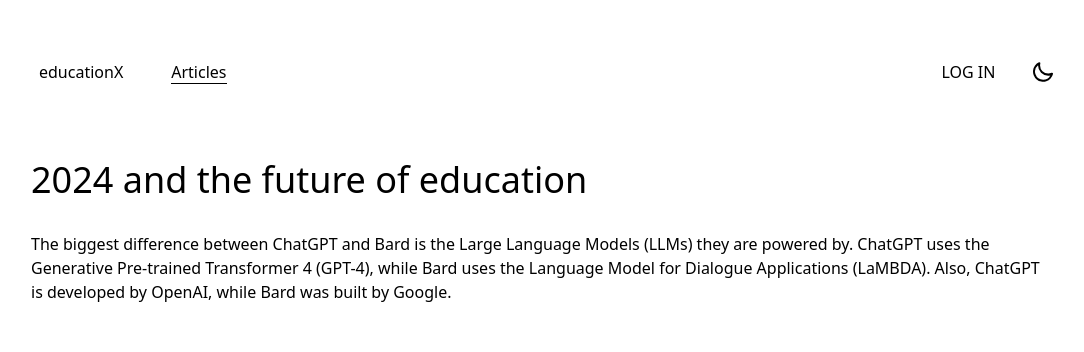
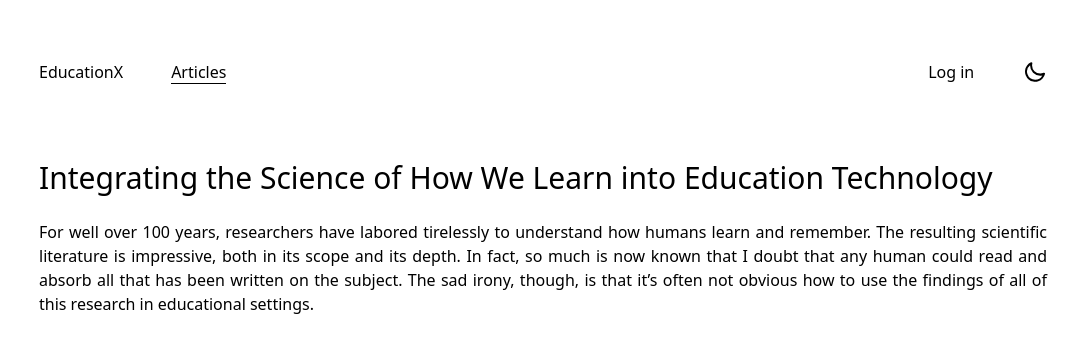
Before and after one commit to Tornikeramazashvili/blog-project, a React (Vite) app: page /articles/1 in a window 1280 px wide. Shown: the top 352 px of the page, without its empty margins (97-1181 px from the left). Built offline with nearby package versions, Linux system fonts and the light colour scheme; no server answers.

Commit message:
created blog post styles and implemented log in & log out component on localStorage

```diff
--- a/src/App.jsx
+++ b/src/App.jsx
@@ -1,33 +1,55 @@
-import { useState } from "react";
 import { Routes, Route, useNavigate } from "react-router-dom";
+import { useEffect, useState } from "react";
 
+// Pages and components
 import Layout from "./pages/Layout";
 import Home from "./pages/Home";
 import Latest from "./pages/Latest";
-import Posts from "./pages/Posts";
-import Goodies from "./pages/Goodies";
-import Courses from "./pages/Courses";
+import Community from "./pages/Community";
 import NotFound from "./pages/NotFound";
 import Article from "./components/Article";
 import EachArticle from "./pages/EachArticle";
 import SignInForm from "./sign-in/SignInForm";
 
+// Firebase
 import { signOut } from "firebase/auth";
 import { auth } from "./services/FirebaseConfig";
 
 function App() {
   const [isAuth, setIsAuth] = useState(false);
-  let navigate = useNavigate();
+  const [loading, setLoading] = useState(true);
+  const navigate = useNavigate();
 
-  const signOutUser = () => {
-    signOut(auth).then(() => {
+  // Stay logged in: Update user authentication status and store data when logged in or out
+  useEffect(() => {
+    const unsubscribe = auth.onAuthStateChanged((authUser) => {
+      authUser
+        ? ((localStorage.isAuth = JSON.stringify(authUser)), setIsAuth(true))
+        : (localStorage.removeItem("isAuth"), setIsAuth(false));
+      setLoading(false);
+    });
+
+    return () => unsubscribe();
+  }, []);
+
+  // Log out: Sign out the current authenticated user, remove data, and navigate to the home page
+  const signOutUser = async () => {
+    await signOut(auth);
     localStorage.removeItem("isAuth");
     setIsAuth(false);
     navigate("/", { replace: true });
-    });
   };
+
+  // Display loading spinner if loading is true
+  if (loading) {
     return (
-    <>
+      <div className="flex items-center justify-center h-screen">
+        <span className="loading loading-spinner loading-lg"></span>
+      </div>
+    );
+  }
+
+  return (
     <Routes>
       <Route
         path="/"
@@ -41,22 +63,13 @@
       >
         <Route index element={<Home />} />
         <Route path="/articles" element={<Latest />} />
-          {isAuth && <Route path="/community" element={<Posts />} />}
-          <Route path="/goodies" element={<Goodies />} />
-          <Route path="/courses" element={<Courses />} />
-          <Route
-            path="/sign_in"
-            element={<SignInForm setIsAuth={setIsAuth} />}
-          />
-          <Route
-            path="/article"
-            element={<Article title="" description="" image="" />}
-          />
+        {isAuth && <Route path="/community" element={<Community />} />}
+        <Route path="/sign_in" element={<SignInForm setIsAuth={setIsAuth} />} />
+        <Route path="/article" element={<Article title="" description="" />} />
         <Route path="/articles/:id" element={<EachArticle />} />
         <Route path="*" element={<NotFound />} />
       </Route>
     </Routes>
-    </>
   );
 }
 
--- a/src/components/Article.jsx
+++ b/src/components/Article.jsx
@@ -4,7 +4,7 @@
   return (
     <div>
       <h2 className="card-title">{title}</h2>
-      <p className="cart-description mt-4">{description}</p>
+      <p className="cart-description mt-4 line-clamp-2">{description}</p>
     </div>
   );
 }
--- /dev/null
+++ b/src/data/ArticlesData.jsx
@@ -0,0 +1,41 @@
+const ArticlesData = [
+  {
+    id: 1,
+    title: "Integrating the Science of How We Learn into Education Technology",
+    description: (
+      <>
+        <p className="mt-6 text-justify">
+          For well over 100 years, researchers have labored tirelessly to
+          understand how humans learn and remember. The resulting scientific
+          literature is impressive, both in its scope and its depth. In fact, so
+          much is now known that I doubt that any human could read and absorb
+          all that has been written on the subject. The sad irony, though, is
+          that it’s often not obvious how to use the findings of all of this
+          research in educational settings.
+        </p>
+      </>
+    ),
+  },
+  {
+    id: 2,
+    title: "To Prepare for Automation, Stay Curious and Don’t Stop Learning",
+    description: (
+      <>
+        <p className="mt-6 text-justify">
+          Earlier this year, President Trump signed an executive order for the
+          “American AI Initiative,” to guide AI developments and investments in
+          the following areas: research and development, ethical standards,
+          automation, and international outreach. This initiative is indicative
+          of the changing times, and how, as a country, the U.S. is learning to
+          navigate the implications of AI. Leaders in the business world,
+          specifically, are faced with the responsibility of equipping our
+          employees with the skills necessary for paving long-lasting career
+          paths, and the workforce must discover what will be expected as
+          technology continues to disrupt the norm, and work as we know it.
+        </p>
+      </>
+    ),
+  },
+];
+
+export default ArticlesData;
--- /dev/null
+++ b/src/pages/Community.jsx
@@ -0,0 +1,49 @@
+import { useState } from "react";
+import { addDoc, collection } from "firebase/firestore";
+import { db } from "../services/FirebaseConfig";
+
+function Community() {
+  // const [title, setTitle] = useState("");
+  // const [post, setPost] = useState("");
+
+  // const postsCollectionRef = collection(db, "posts")
+
+  // const createPost = async () => {
+  //   await addDoc(postsCollectionRef, )
+  // }
+
+  return (
+    <>
+      <div className="max-w-5xl mx-auto mt-20 px-2 overflow-y-hidden">
+        <div className="mb-3">
+          <h2 className="mb-2.5">Blog Title</h2>
+          <div>
+            <input
+              type="text"
+              placeholder="Enter you blog title"
+              className="input input-bordered w-full"
+              // onChange={(event) => {
+              //   setTitle(event.target.value);
+              // }}
+            />
+          </div>
+        </div>
+        <div className="mb-3">
+          <div className="flex flex-col">
+            <h2 className="mb-2.5">Blog Post</h2>
+            <textarea
+              className="textarea textarea-bordered h-24"
+              placeholder="Share your thoughts and insights here"
+              // onChange={(event) => {
+              //   setPost(event.target.value);
+              // }}
+            ></textarea>
+          </div>
+        </div>
+        <button className="btn w-full">Submit Post</button>
+      </div>
+    </>
+  );
+}
+
+export default Community;
--- a/src/pages/EachArticle.jsx
+++ b/src/pages/EachArticle.jsx
@@ -1,23 +1,8 @@
-import { useParams, NavLink } from "react-router-dom";
-import ArticleOne from "../assets/images/ArticleOne.png";
+import { useParams } from "react-router-dom";
+import articlesData from "../data/ArticlesData"; // Use PascalCase for imports
+import NotFound from "../pages/NotFound";
 
-const articlesData = [
-  {
-    image: ArticleOne,
-    id: 1,
-    title: "2024 and the future of education",
-    description:
-      "The biggest difference between ChatGPT and Bard is the Large Language Models (LLMs) they are powered by. ChatGPT uses the Generative Pre-trained Transformer 4 (GPT-4), while Bard uses the Language Model for Dialogue Applications (LaMBDA). Also, ChatGPT is developed by OpenAI, while Bard was built by Google.",
-  },
-  {
-    id: 2,
-    title: "Scrum vs. SAFe: Which Agile framework is right for your team?",
-    description:
-      "Scrum vs. SAFe: Making the right choice for powerful organizational change. We’ll explain each framework, their..",
-  },
-];
-
-function EachArticle() {
+const EachArticle = () => {
   const { id } = useParams();
   const article = articlesData.find((article) => article.id === Number(id));
 
@@ -25,25 +10,16 @@
     <div className="max-w-5xl mx-auto mt-14">
       {article ? (
         <>
-          {/* <img src={article.image} alt={article.title} className="w-full h-auto object-cover" /> */}
-          <h2 className="text-4xl font-medium">{article.title}</h2>
-          <p className="mt-8">{article.description}</p>
+          <h2 className=" text-2xl sm:text-3xl  font-medium px-2 text-left">
+            {article.title}
+          </h2>
+          <div className="article-description px-2 ">{article.description}</div>
         </>
       ) : (
-        <div className="flex justify-center text-center max-w-5xl mx-auto">
-          <div className="mt-40">
-            <p className="text-base font-semibold text-indigo-600">404</p>
-            <h1 className="mt-4 text-3xl font-bold tracking-tight text-gray-900 sm:text-5xl">
-              Article was not found
-            </h1>
-            <div className="mt-10">
-              <NavLink to="/">Back to home</NavLink>
-            </div>
-          </div>
-        </div>
+        <NotFound />
       )}
     </div>
   );
-}
+};
 
 export default EachArticle;
--- a/src/pages/Latest.jsx
+++ b/src/pages/Latest.jsx
@@ -4,23 +4,23 @@
 function Latest() {
   return (
     <>
-      <div className="max-w-[1024px] mx-auto mt-20 grid grid-cols-[repeat(auto-fill,minmax(400px,1fr))] gap-6 px-2">
+      <div className="max-w-[1024px] mx-auto mt-20 grid grid-cols-1 md:grid-cols-2 gap-6 px-2">
         <Link to="/articles/1" className="flex">
           <div className="border-2 black-white rounded-2xl w-full dark:hover:border-slate-500 transition duration-150">
             <div className="card-body">
               <Article
-                title="2024 and the future of education"
-                description="Scrum vs. SAFe: Making the right choice for powerful organizational change. We’ll explain each framework, their.."
+                title="Integrating the Science of How We Learn into Education Technology"
+                description="For well over 100 years, researchers have labored tirelessly to understand how humans learn and remember. The resulting scientific literature is impressive, both in its scope and its depth. In fact, so much is now known that I doubt that any human could read and absorb all that has been written on the subject. The sad irony, though, is that it’s often not obvious how to use the findings of all of this research in educational settings."
               />
             </div>
           </div>
         </Link>
         <Link to="/articles/2" className="flex">
-          <div className="border-2 black-white rounded-2xl w-full dark:hover:border-slate-500">
+          <div className="border-2 black-white rounded-2xl w-full dark:hover:border-slate-500 transition duration-150">
             <div className="card-body">
               <Article
-                title="2024 and the future of education"
-                description="Scrum vs. SAFe: Making the right choice for powerful organizational change. We’ll explain each framework, their.."
+                title="To Prepare for Automation, Stay Curious and Don’t Stop Learning"
+                description="Earlier this year, President Trump signed an executive order for the “American AI Initiative,” to guide AI developments and investments in the following areas: research and development, ethical standards, automation, and international outreach. This initiative is indicative of the changing times, and how, as a country, the U.S. is learning to navigate the implications of AI. Leaders in the business world, specifically, are faced with the responsibility of equipping our employees with the skills necessary for paving long-lasting career paths, and the workforce must discover what will be expected as technology continues to disrupt the norm, and work as we know it."
               />
             </div>
           </div>
--- a/src/pages/Layout.jsx
+++ b/src/pages/Layout.jsx
@@ -1,10 +1,10 @@
-import { Outlet, NavLink, Link } from "react-router-dom";
+import { Outlet, NavLink } from "react-router-dom";
 import DarkMode from "../components/DarkMode";
 
 function Layout({ isAuth, setIsAuth, signOutUser }) {
   return (
     <>
-      <div className="flex items-center justify-between max-w-5xl mx-auto mt-10">
+      <div className=" flex items-center justify-between max-w-5xl mx-auto mt-10 ">
         <nav className="navbar">
           <ul className="flex space-x-12 ">
             <NavLink
@@ -18,7 +18,7 @@
                   : {}
               }
             >
-              educationX
+              EducationX
             </NavLink>
             <li>
               <NavLink
@@ -49,12 +49,25 @@
             )}
           </ul>
         </nav>
-        <div className="flex items-center justify-between w-32">
+        <div className="flex items-center justify-between w-36 pr-2">
           {!isAuth ? (
-            <Link to="/sign_in">LOG IN</Link>
+            <NavLink
+              to="/sign_in"
+              style={({ isActive }) =>
+                isActive
+                  ? {
+                      textDecoration: "none",
+                      borderBottom: "1px solid currentColor",
+                    }
+                  : {}
+              }
+            >
+              Log in
+            </NavLink>
           ) : (
-            <button onClick={signOutUser}>LOG OUT</button>
+            <button onClick={signOutUser}>Log out</button>
           )}
+
           <DarkMode />
         </div>
       </div>
```
Also changed, not shown: src/pages/Courses.jsx (deleted, +0 -9 lines), src/pages/CreatePost.jsx (deleted, +0 -7 lines), src/pages/Goodies.jsx (deleted, +0 -9 lines), src/pages/Posts.jsx (deleted, +0 -9 lines), src/index.css (line endings or trailing spaces). Lines whose indentation alone changed are shown as unchanged.
